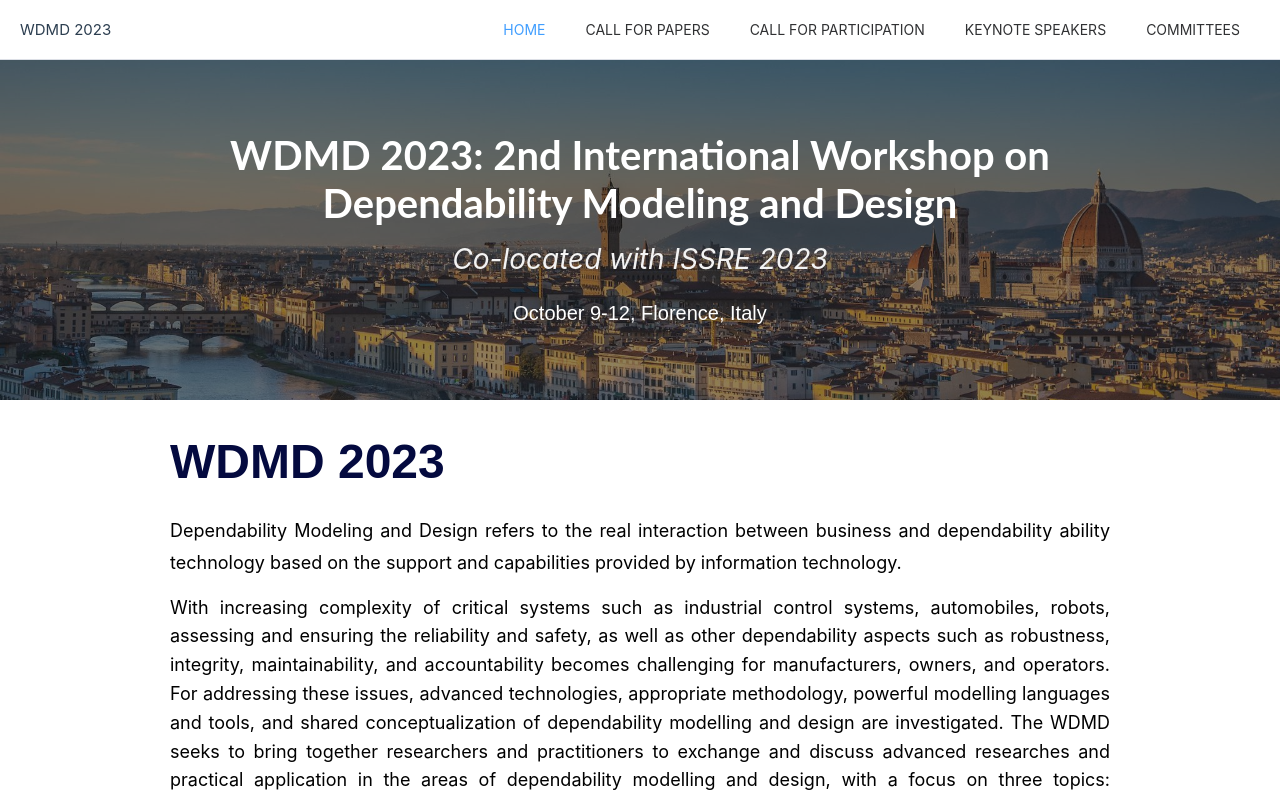
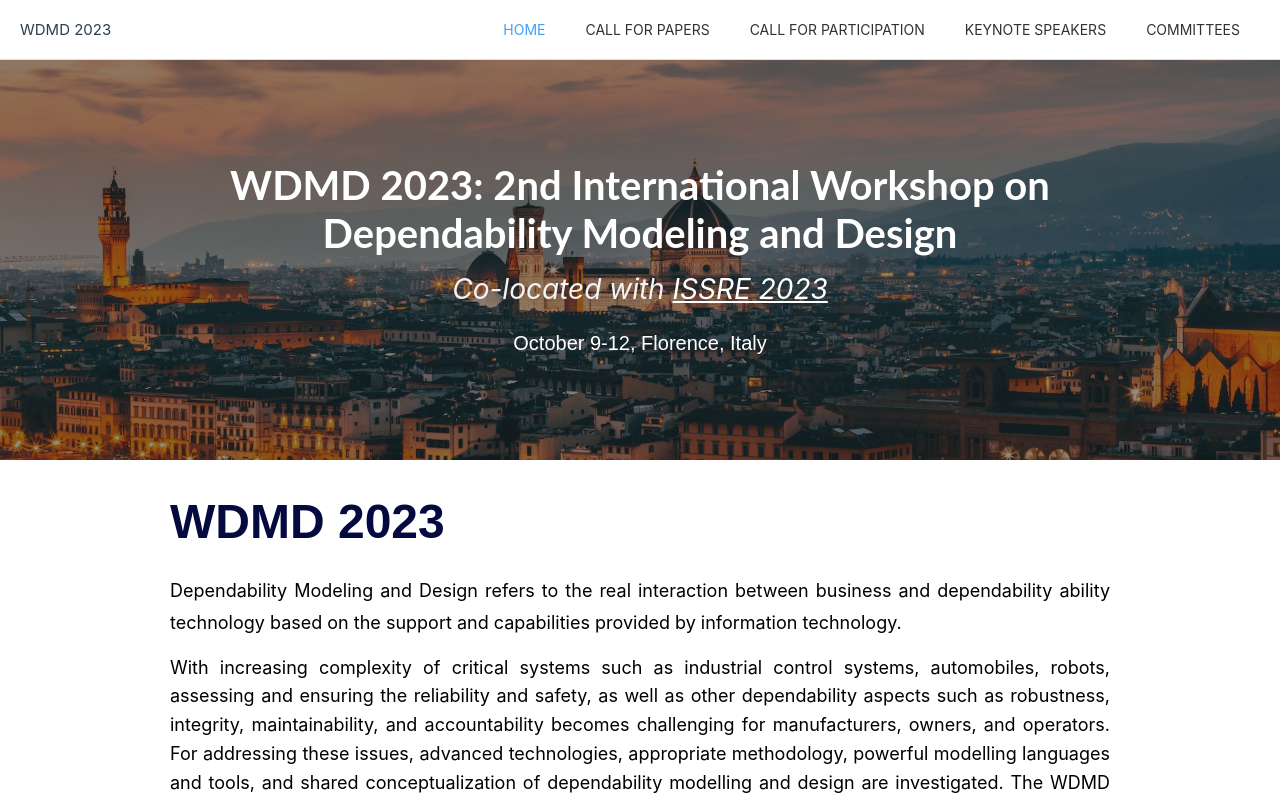
Before and after one commit to issre-wdmd/issre-wdmd.github.io, a Vue app: page /#/ in a window 1280 px wide. Shown: the top 799 px of the page. Built offline with nearby package versions, Linux system fonts and the light colour scheme.

Commit message:
feat: 增加提交链接，删除网站图标，增加标题链接，修改图片，增加导航栏固钉

```diff
--- a/components.d.ts
+++ b/components.d.ts
@@ -7,6 +7,7 @@ export {}
 
 declare module 'vue' {
   export interface GlobalComponents {
+    ElAffix: typeof import('element-plus/es')['ElAffix']
     ElMenu: typeof import('element-plus/es')['ElMenu']
     ElMenuItem: typeof import('element-plus/es')['ElMenuItem']
     RouterLink: typeof import('vue-router')['RouterLink']
--- a/index.html
+++ b/index.html
@@ -2,7 +2,7 @@
 <html lang="en">
   <head>
     <meta charset="UTF-8">
-    <link rel="icon" href="/favicon.ico">
+    <!-- <link rel="icon" href="/favicon.ico"> -->
     <meta name="viewport" content="width=device-width, initial-scale=1.0">
     <title>WDMD 2023</title>
   </head>
--- a/src/components/TheBanner.vue
+++ b/src/components/TheBanner.vue
@@ -4,7 +4,7 @@
     <div class="text">
       <h2 class="title font-lato">WDMD 2023: 2nd International Workshop on </h2>
       <h2 class="title font-lato">Dependability Modeling and Design</h2>
-      <div class="subtitle">Co-located with ISSRE 2023</div>
+      <div class="subtitle">Co-located with <a href="https://issre.github.io/2023/" target="_blank">ISSRE 2023</a></div>
       <div class="tip font-merri">October 9-12, Florence, Italy</div>
     </div>
   </div>
@@ -15,7 +15,7 @@
 
 <style lang="less" scoped>
 .banner {
-  height: 340px;
+  height: 400px;
   position: relative;
   display: flex;
   justify-content: center;
@@ -28,7 +28,7 @@
     top: 0;
     left: 0;
     z-index: -1;
-    background: url('@/assets/image/italy.jpg') no-repeat center / cover;
+    background: url('@/assets/image/florence.jpg') no-repeat center / cover;
 
     &::before {
       content: '';
@@ -59,6 +59,11 @@
       font-size: 28px;
       color: #f3f3f3;
       font-style: italic;
+
+      a {
+        color: #fff;
+        text-decoration: underline;
+      }
     }
     .tip {
       margin-top: 16px;
--- a/src/components/TheHeader.vue
+++ b/src/components/TheHeader.vue
@@ -1,4 +1,5 @@
 <template>
+  <el-affix>
     <el-menu
       class="menu"
       mode="horizontal"
@@ -15,6 +16,7 @@
         <!-- <el-menu-item index="/attending">ATTENDING</el-menu-item> -->
       </div>
     </el-menu>
+  </el-affix>
 </template>
 
 <script lang="ts" setup>
--- a/src/views/PapersView.vue
+++ b/src/views/PapersView.vue
@@ -51,7 +51,7 @@
     </ul>
 
     <div class="title2 section-title">Paper Submission</div>
-    <p class="pa-header p">Papers are submitted via EasyChair at the following URL:</p>
+    <p class="pa-header p">Papers are submitted via EasyChair at the following URL: <a href="https://easychair.org/conferences/?conf=wdmd2023" target="_blank">https://easychair.org/conferences/?conf=wdmd2023</a></p>
     <p class="pa-content p">If you have any further questions, contact us via <mark>issre_wdmd@163.com</mark>.</p>
   </div>
 </template>
```
Also changed, not shown: src/assets/image/florence.jpg (added), 17 other files (tests, documents, lock files or other folders). Lines whose indentation alone changed are shown as unchanged.
